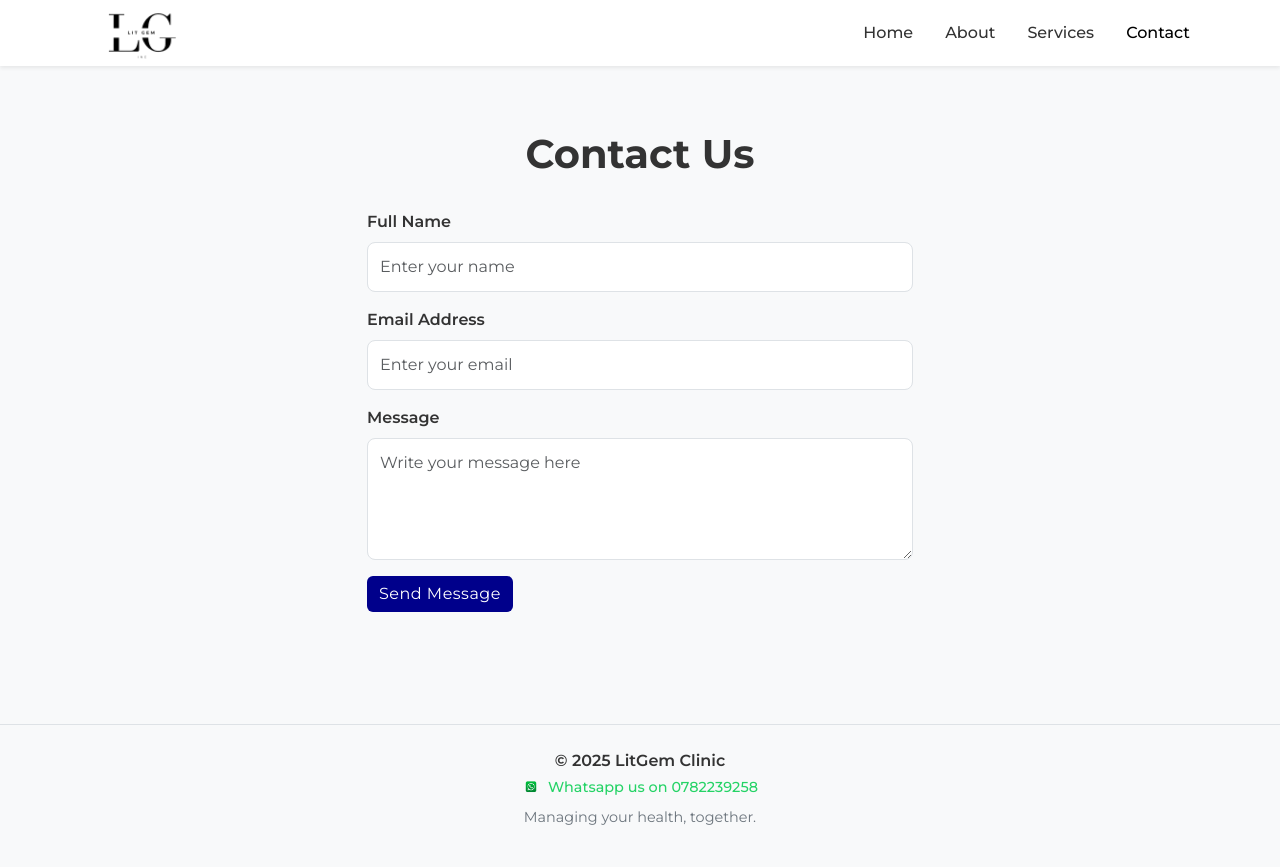
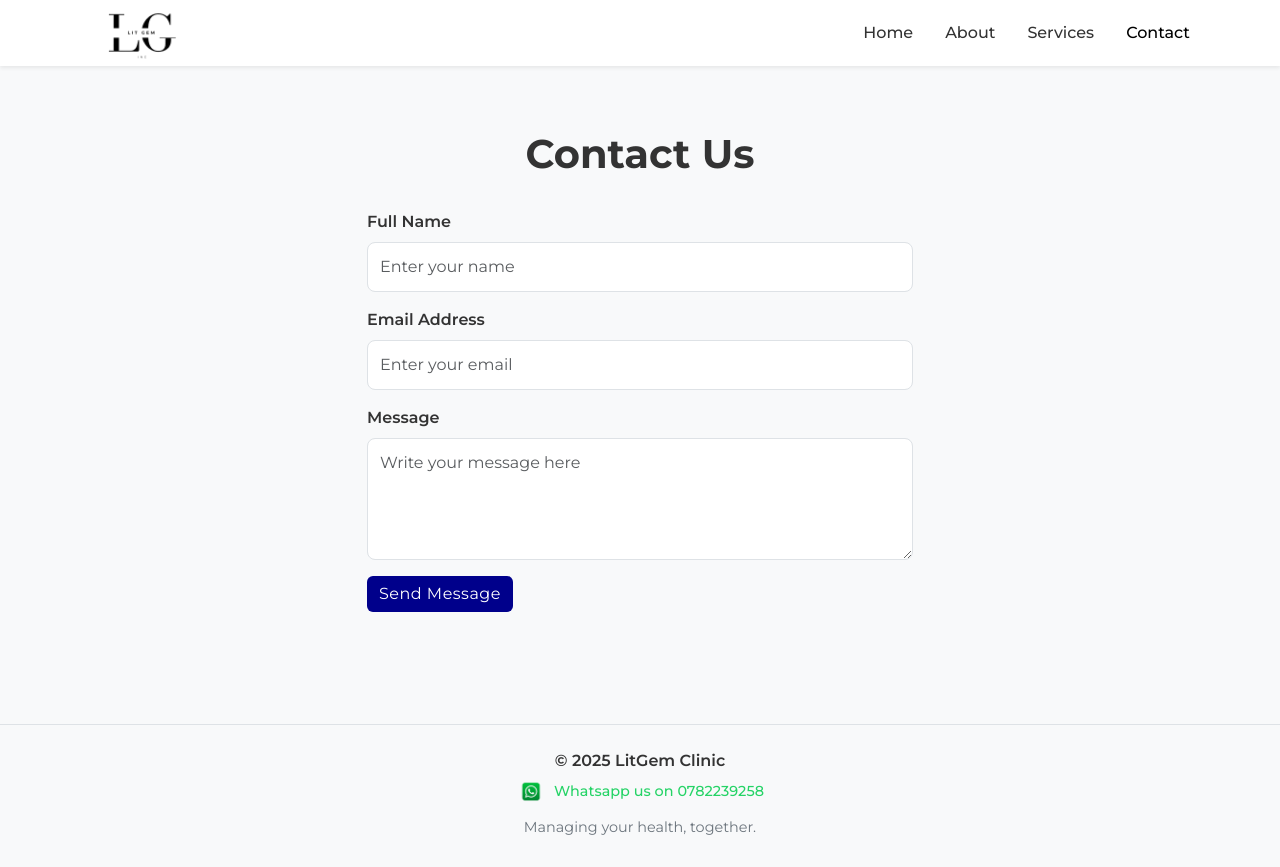
Before and after one commit to semitalatimothy/LITGEM, a React (Vite) app: page /contact in a window 1280 px wide. Built offline with nearby package versions, Linux system fonts and the light colour scheme.

Commit message:
whatsapp icon enlargement

```diff
--- a/src/styles/Footer.module.scss
+++ b/src/styles/Footer.module.scss
@@ -36,8 +36,8 @@
     }
 
     .whatsappIcon {
-      width: 18px;
-      height: 18px;
+      width: 30px;
+      height: 30px;
       object-fit: contain;
     }
   }
```
